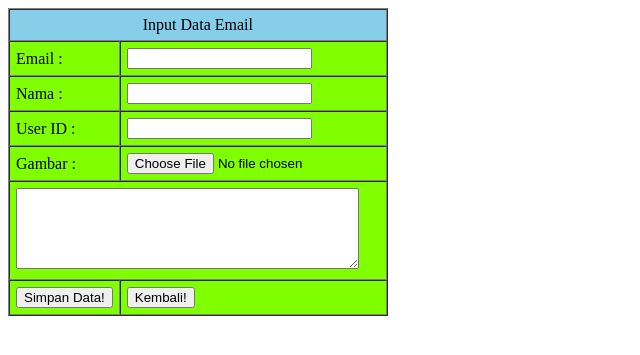
After one commit to rokhmad92/Ujian, a PHP site: page /tambah.php in a window 1280 px wide. The commit adds this page. Shown: the top 355 px of the page, without its empty margins (0-640 px from the left). Run offline with PHP 8.4, Linux system fonts and the light colour scheme.

```diff
--- /dev/null
+++ b/functions.php
@@ -0,0 +1,56 @@
+<?php
+$conn = mysqli_connect('localhost', 'root', '', 'rokhmad');
+
+// function query untuk menampilkan semua data dalam table
+function query ($query) {
+    global $conn;
+    $result = mysqli_query($conn, $query);
+    $rows = [];
+    while ( $row = mysqli_fetch_assoc($result) ) {
+        $rows[] = $row;
+    }
+    return $rows;
+}
+
+// function untuk menambah data
+function tambah($data)
+{
+    global $conn;
+
+    // mengambil data dari tambah.php
+    $email = htmlspecialchars($data["email"]);
+    $nama = htmlspecialchars($data["nama"]);
+    $user = htmlspecialchars($data["user"]);
+    $gambar = htmlspecialchars($_FILES['gambar']['name']);
+    $keterangan = htmlspecialchars($data["keterangan"]);
+    $tmp_name = $_FILES['gambar']['tmp_name'];
+
+    // query untuk menambah data
+    $query = ("INSERT INTO tb_email VALUES ('', '$email', '$nama', '$keterangan', '$gambar', '$user')");
+    move_uploaded_file($tmp_name, 'img/' . $gambar);
+
+    mysqli_query($conn, $query);
+    return mysqli_affected_rows($conn);
+}
+
+// function untuk mengubah data dalam table
+function edit($data) {
+    global $conn;
+
+    // mengambil seluruh data yang telah di isi dalam form
+    $id = $data["id"];
+    $nama = htmlspecialchars($data["nama"]);
+    $user = htmlspecialchars($data["user"]);
+    $keterangan = htmlspecialchars($data["keterangan"]);
+    // query untuk menambah data dalam database
+    $query = "UPDATE tb_email SET
+                id = '',
+                nama = '$nama',
+                keterangan = '$keterangan',
+                user = '$user',
+                WHERE id = $id";
+    // mysqli_query
+    mysqli_query($conn, $query);
+    // feedback untuk client
+    return mysqli_affected_rows($conn);
+}
--- /dev/null
+++ b/tambah.php
@@ -0,0 +1,64 @@
+<?php
+// koneksi ke file lain
+require 'functions.php';
+
+// ketika tombol tambah di tekan
+if (isset($_POST["submit"])) {
+    if (tambah($_POST) > 0) {
+        echo "<script>
+        alert ('data berhasil di tambah');
+        document.location.href = 'index.php'
+        </script>";
+    } else {
+        echo "<script>
+        alert ('data gagal di tambah');
+        </script>";
+    }
+}
+?>
+<!doctype html>
+<html lang="en">
+<head>
+    <!-- Required meta tags -->
+    <meta charset="utf-8">
+    <meta name="viewport" content="width=device-width, initial-scale=1">
+    <title>Halaman Input!</title>
+</head>
+<body>
+    <table border="1" cellpadding="6" cellspacing="0">
+        <tr>
+            <td colspan="2" style="background-color:skyblue;text-align:center;">Input Data Email</td>
+        </tr>
+        <form action="" method="post" enctype="multipart/form-data">
+            <tr style="background-color:chartreuse;">
+                <td><label for="email">Email :</label></td>
+                <td><input type="text" name="email" id="email" required></td>
+            </tr>
+
+            <tr style="background-color:chartreuse;">
+                <td><label for="nama">Nama :</label></td>
+                <td><input type="text" name="nama" id="nama" required></td>
+            </tr>
+
+            <tr style="background-color:chartreuse;">
+                <td><label for="user">User ID :</label></td>
+                <td><input type="text" maxlength="3" name="user" id="user" required></td>
+            </tr>
+
+            <tr style="background-color:chartreuse;">
+                <td><label for="gambar">Gambar :</label></td>
+                <td><input type="file" name="gambar" id="gambar" required></td>
+            </tr>
+
+            <tr style="background-color:chartreuse;">
+                <td colspan="2"><textarea name="keterangan" cols="40" rows="5" required></textarea></td>
+            </tr>
+
+            <tr style="background-color:chartreuse;">
+                <td><button type="submit" name="submit">Simpan Data!</button></td>
+            </form>
+            <td><a href="index.php"><button>Kembali!</button></a></td>
+        </tr>
+    </table>
+</body>
+</html>
```
Also changed, not shown: index.php (+13 -7 lines), ubah.php (added, +69 -0 lines), img/fp.jpg (added), img/peakpx (1).jpg (added).
